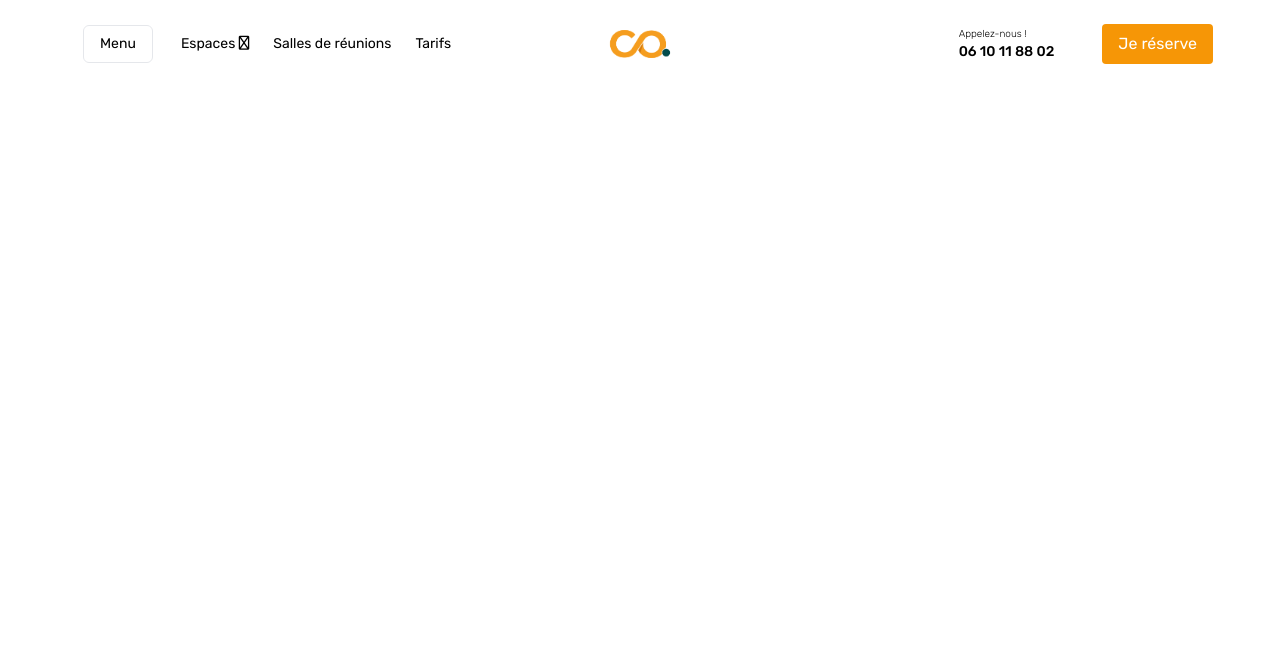
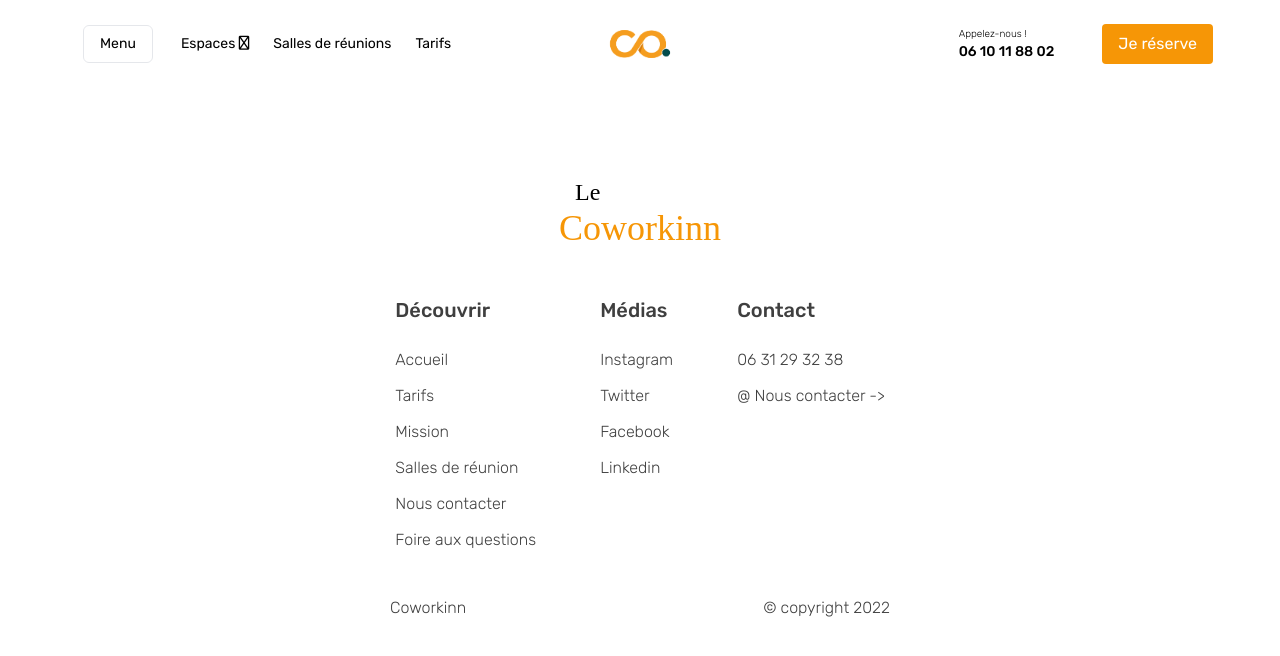
Before and after one commit to anasjaidi/coworkinn-push, a website: page tarif.html in a window 1280 px wide. Drawn offline with nearby package versions, Linux system fonts and the light colour scheme; files that its build step writes are made by us from their sources; a web font is replaced by a local one.

Commit message:
add footer and link scripts files

```diff
--- a/tarif.html
+++ b/tarif.html
@@ -161,6 +161,48 @@
         </div>
       </div>
     </header>
+    <!-- start footer -->
+    <footer>
+      <div class="container">
+        <h2> Le
+          <span>Coworkinn</span> </h2>
+        <div class="links">
+          <ul>
+            <li class="first-link">Découvrir</li>
+            <li><a href="index.html">Accueil</a></li>
+            <li><a href="./tarif.html">Tarifs</a></li>
+            <li><a href="./mission.html">Mission</a></li>
+            <li><a href="salles.html">Salles de réunion
+              </a></li>
+            <li><a href="contact.html">Nous contacter
+              </a></li>
+            <li><a href="contact.html">Foire aux questions </a></li>
+          </ul>
+          <ul>
+            <li class="first-link">Médias</li>
+            <li><a href="">Instagram</a></li>
+            <li><a href="">Twitter</a></li>
+            <li><a href="">Facebook</a></li>
+            <li><a href="">Linkedin</a></li>
+          </ul>
+          <ul>
+            <li class="first-link">Contact</li>
+            <li><a href="">06 31 29 32 38</a></li>
+            <li><a href="/contact.html">@ Nous contacter -></a></li>
+          </ul>
+        </div>
+        <div class="footer-tail">
+          <p>Coworkinn</p>
+          <p>© copyright 2022</p>
+        </div>
+      </div>
+    </footer>
+    <!-- end footer -->
+    <!-- menu script -->
+    <script src="js/menu.js" defer></script>
+    <script src="js/spaces-menu.js" defer></script>
+    <!-- main scripts -->
+    <script src="js/main.js"></script>
     <body>
 
     </body>
```
